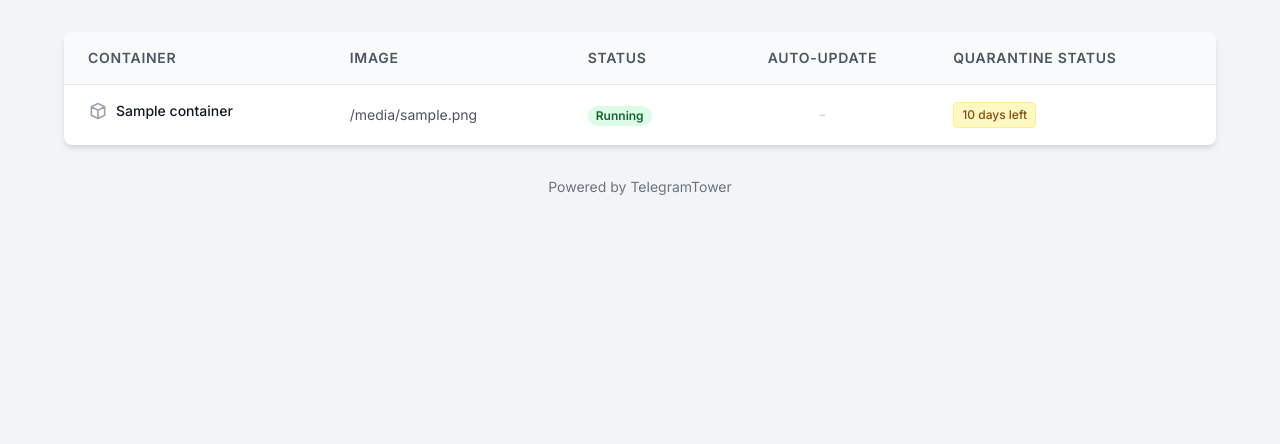
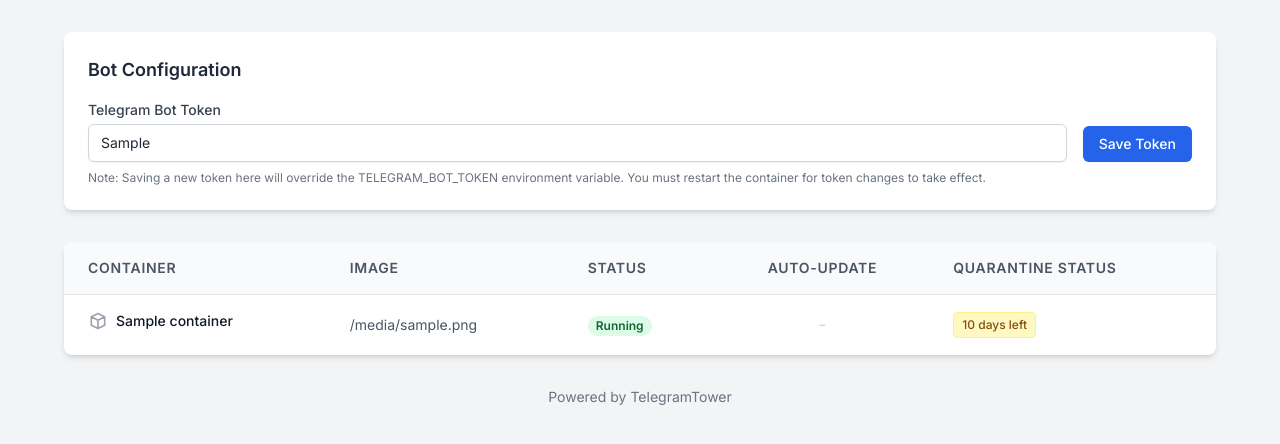
Before and after one commit to uniextra/TelegramTower, a Flask app: template templates/dashboard.html in a window 1280 px wide. Shown: the part 84-528 px from the top of the page. Run offline with Flask 3, Linux system fonts and the light colour scheme; the template is opened without the code that fills it: most values are stand-ins (such as "Sample title", 1, 10 or a date in 2020); some libraries are stand-ins or nearby versions.

Commit message:
feat: add bot token config to dashboard with env override warning

```diff
--- a/config_db.py
+++ b/config_db.py
@@ -101,6 +101,12 @@ class ConfigDB:
     def set_auto_update(self, container_name: str, enabled: bool) -> None:
         self.set_config(f"auto_{container_name}", "1" if enabled else "0")
 
+    def get_bot_token(self) -> Optional[str]:
+        return self.get_config("bot_token")
+
+    def set_bot_token(self, token: str) -> None:
+        self.set_config("bot_token", token)
+
     # Quarantine methods
     def get_quarantine_days(self) -> int:
         return int(self.get_config("quarantine_days", 0))
--- a/templates/dashboard.html
+++ b/templates/dashboard.html
@@ -22,6 +48,28 @@
                 {{ containers|length }} Containers
             </div>
         </header>
+
+        <!-- Configuration Section -->
+        <div class="bg-white rounded-lg shadow-md overflow-hidden mb-8 p-6">
+            <h2 class="text-lg font-semibold text-gray-800 mb-4">Bot Configuration</h2>
+            <form method="POST" action="/" class="flex items-end space-x-4">
+                <div class="flex-grow">
+                    <label for="bot_token" class="block text-sm font-medium text-gray-700 mb-1">
+                        Telegram Bot Token
+                        {% if env_token and db_token and env_token != db_token %}
+                            <span class="tooltip text-amber-500 text-lg cursor-help ml-2">⚠️
+                                <span class="tooltiptext">El token usado es el de la web. Se recomienda usar solo uno (web o variable de entorno) para evitar conflictos.</span>
+                            </span>
+                        {% endif %}
+                    </label>
+                    <input type="text" name="bot_token" id="bot_token" value="{{ db_token or env_token }}" placeholder="Enter bot token..." class="w-full border-gray-300 rounded-md shadow-sm focus:ring-blue-500 focus:border-blue-500 sm:text-sm px-3 py-2 border">
+                </div>
+                <div>
+                    <button type="submit" class="bg-blue-600 hover:bg-blue-700 text-white font-medium py-2 px-4 rounded-md shadow-sm transition-colors text-sm">Save Token</button>
+                </div>
+            </form>
+            <p class="text-xs text-gray-500 mt-2">Note: Saving a new token here will override the TELEGRAM_BOT_TOKEN environment variable. You must restart the container for token changes to take effect.</p>
+        </div>
 
         <div class="bg-white rounded-lg shadow-md overflow-hidden">
             <table class="min-w-full text-left border-collapse">
--- a/web_server.py
+++ b/web_server.py
@@ -41,12 +41,19 @@ def requires_auth(f: Callable) -> Callable:
     return decorated
 
 
-@app.route("/")
+@app.route("/", methods=["GET", "POST"])
 @requires_auth
 def dashboard() -> Any:
     try:
         docker_manager = app.config["DOCKER_MANAGER"]
         config_db = app.config["CONFIG_DB"]
+
+        if request.method == "POST":
+            new_token = request.form.get("bot_token", "").strip()
+            if new_token:
+                config_db.set_bot_token(new_token)
+            else:
+                config_db.set_bot_token("") # Allow clearing it
 
         include_stopped = config_db.get_include_stopped()
         containers = docker_manager.get_containers(include_stopped=include_stopped)
@@ -56,6 +63,9 @@ def dashboard() -> Any:
 
         q_days_global = config_db.get_quarantine_days()
         now = datetime.datetime.now(datetime.timezone.utc)
+
+        env_token = os.environ.get("TELEGRAM_BOT_TOKEN", "")
+        db_token = config_db.get_bot_token() or ""
 
         data = []
         for c in containers:
@@ -92,7 +102,11 @@ def dashboard() -> Any:
         data.sort(key=lambda x: x["name"])
 
         return render_template(
-            "dashboard.html", containers=data, q_days_global=q_days_global
+            "dashboard.html",
+            containers=data,
+            q_days_global=q_days_global,
+            env_token=env_token,
+            db_token=db_token
         )
     except Exception as e:
         logger.error(f"Error serving dashboard: {e}")
```
Also changed, not shown: other parts of templates/dashboard.html (+26 -0 lines), main.py (+7 -4 lines).
